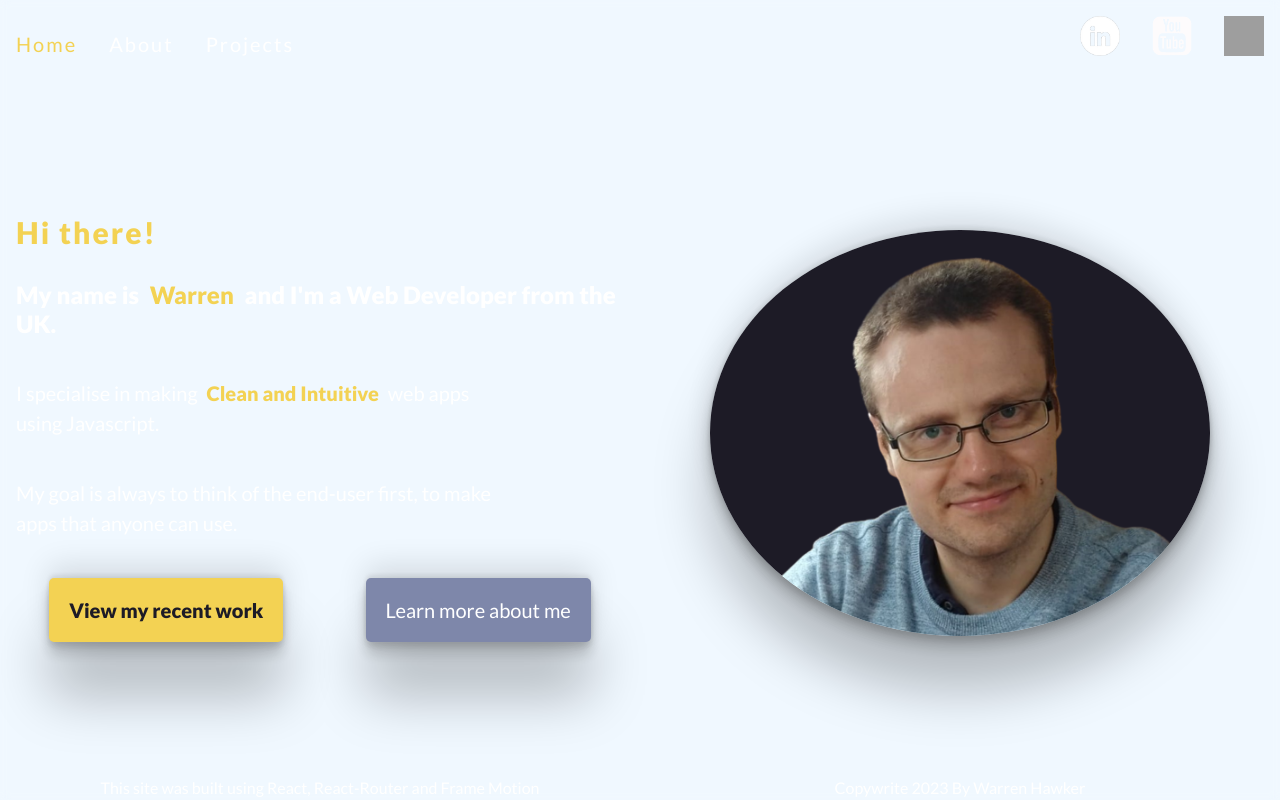
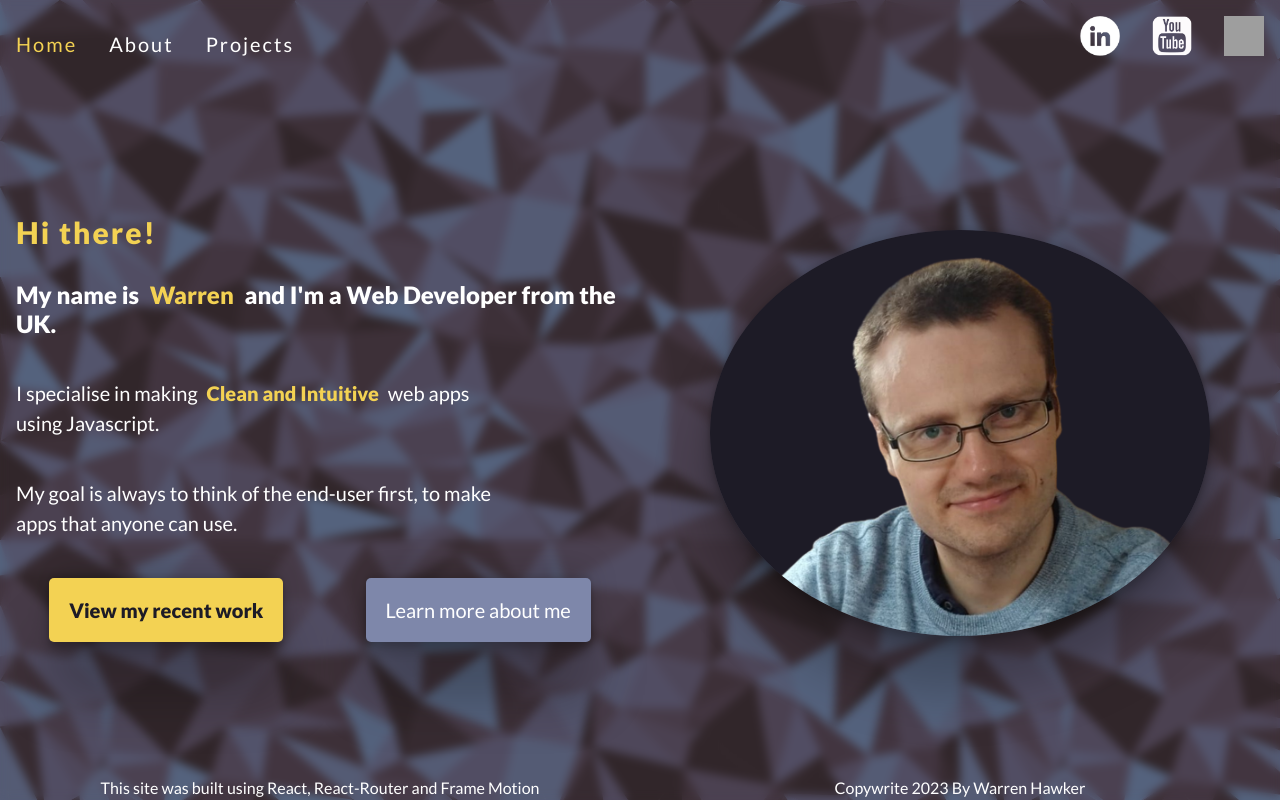
Before and after one commit to WarrenHawker/portfolio-2024, a React (Vite) app: page / in a window 1280 px wide. Built offline with nearby package versions, Linux system fonts and the light colour scheme; grey boxes are pictures that could not be loaded.

Commit message:
replaced background svg with minimised version

```diff
--- a/src/styles/globals.css
+++ b/src/styles/globals.css
@@ -28,8 +28,8 @@ img {
 body {
   margin: 0;
   font-family: 'Lato', sans-serif;
-  /* background: url('/images/background.svg'); */
-  background-color: aliceblue;
+  background: url('/images/background.svg');
+  /* background-color: aliceblue; */
   min-height: 100vh;
   height: max-content;
   backdrop-filter: blur(5px);
```
Also changed, not shown: public/images/background.svg.
